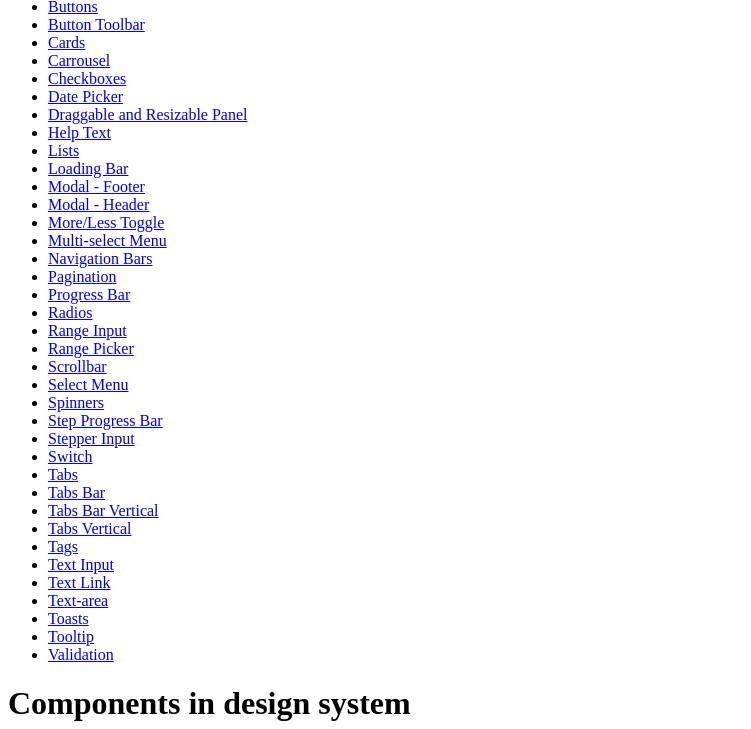
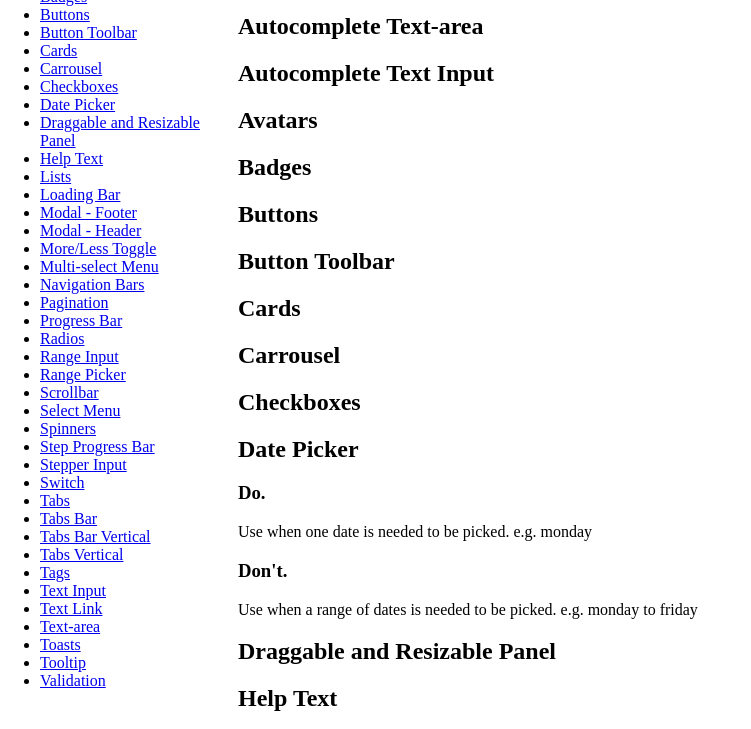
Before and after one commit to Kinross/components, a plain HTML site: page index.html in a window 1280 px wide. Shown: the part 100-829 px from the top of the page, without its empty margins (0-751 px from the left). Drawn offline with Linux system fonts and the light colour scheme.

Commit message:
Update index.html
css for nav

```diff
--- a/index.html
+++ b/index.html
@@ -6,7 +6,26 @@
   <meta name="viewport" content="width=device-width, initial-scale=1">
   <meta name="robots" content="noindex">
 
+  <style>
 
+
+  nav {
+   position:fixed;
+   top:0;
+   left:0;
+   width:230px;
+   height: 100vh;
+  }
+  nav ul {
+    height: 100vh;
+    overflow-x: auto;
+  }
+  main{
+   margin-left: 230px;
+  }
+
+
+  </style>
 
 </head>
 <body data-slug="Web/HTML/Index" contextmenu="edit-history-menu" data-search-url="" class="document">
```
